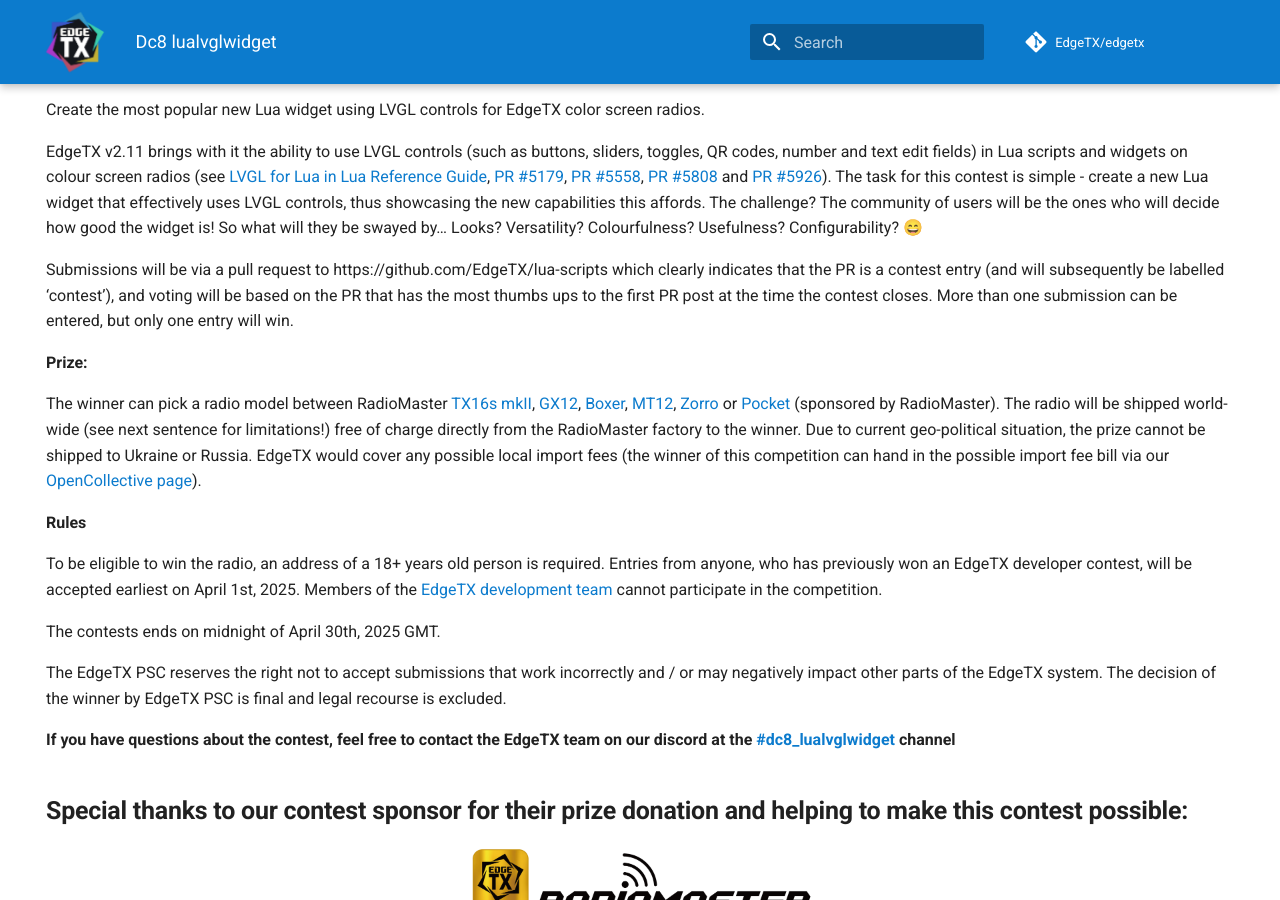
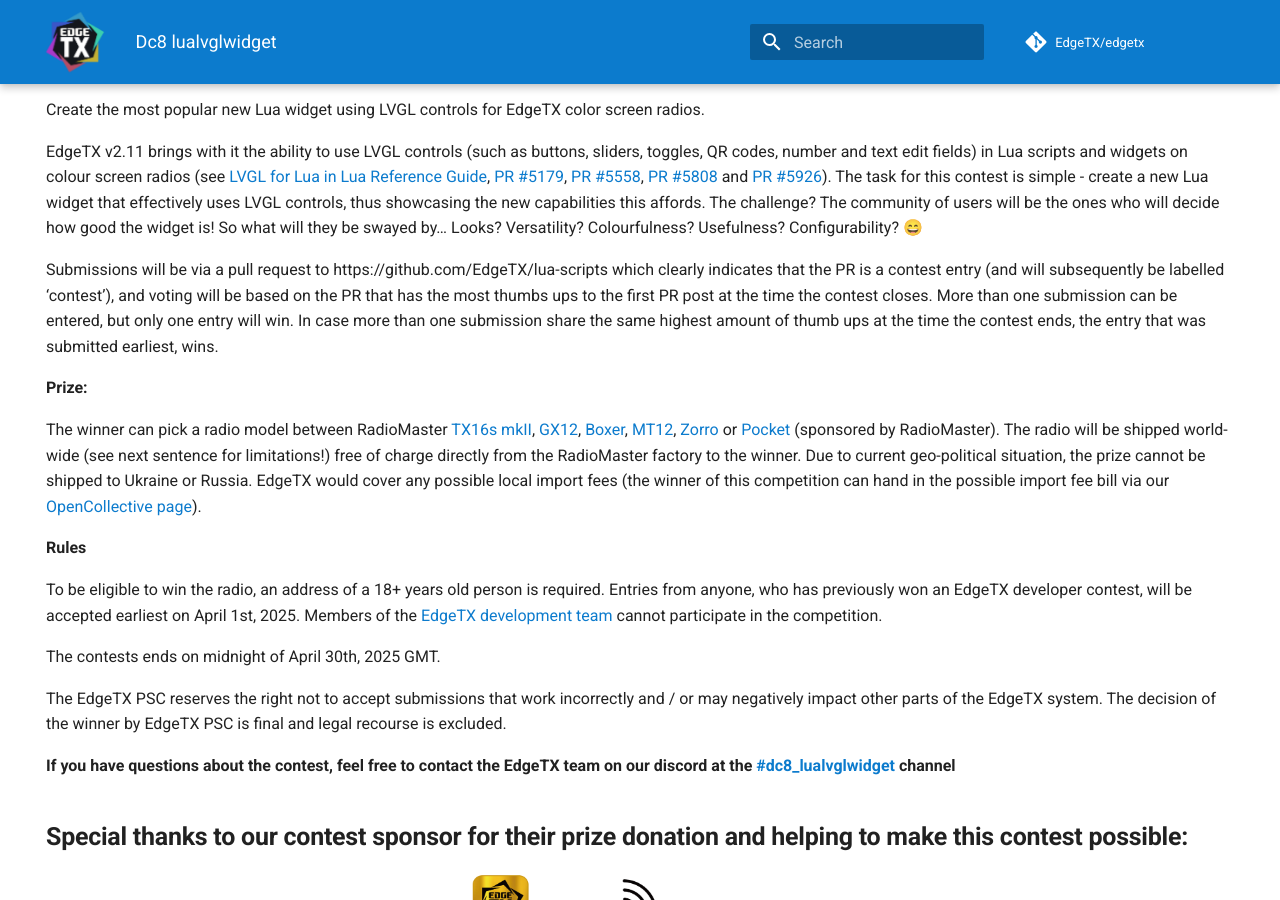
Before and after one commit to EdgeTX/edgetx.github.io, an MkDocs documentation site: the page built from docs/dc8_lualvglwidget.md, in a window 1280 px wide and 900 px high, scrolled down 1048 px. Built offline with MkDocs 1.6.1 and Material for MkDocs 9.7.7, drawn with Linux system fonts in a browser that asks for light colours; comment, search, counter and statistics services are not loaded.

Commit message:
DC8 clarififaction regarding thumb up count

```diff
--- a/docs/dc8_lualvglwidget.md
+++ b/docs/dc8_lualvglwidget.md
@@ -17,7 +17,7 @@
 
 EdgeTX v2.11 brings with it the ability to use LVGL controls (such as buttons, sliders, toggles, QR codes, number and text edit fields) in Lua scripts and widgets on colour screen radios (see [LVGL for Lua in Lua Reference Guide](https://luadoc.edgetx.org/next-snapshot/lua-api-reference/lvgl-for-lua/overview), [PR #5179](https://github.com/EdgeTX/edgetx/pull/5179), [PR #5558](https://github.com/EdgeTX/edgetx/pull/5558), [PR #5808](https://github.com/EdgeTX/edgetx/pull/5808) and [PR #5926](https://github.com/EdgeTX/edgetx/pull/5926)). The task for this contest is simple - create a new Lua widget that effectively uses LVGL controls, thus showcasing the new capabilities this affords. The challenge? The community of users will be the ones who will decide how good the widget is! So what will they be swayed by… Looks? Versatility? Colourfulness? Usefulness? Configurability? 😄
 
-Submissions will be via a pull request to https://github.com/EdgeTX/lua-scripts which clearly indicates that the PR is a contest entry (and will subsequently be labelled ‘contest’), and voting will be based on the PR that has the most thumbs ups to the first PR post at the time the contest closes. More than one submission can be entered, but only one entry will win.
+Submissions will be via a pull request to https://github.com/EdgeTX/lua-scripts which clearly indicates that the PR is a contest entry (and will subsequently be labelled ‘contest’), and voting will be based on the PR that has the most thumbs ups to the first PR post at the time the contest closes. More than one submission can be entered, but only one entry will win. In case more than one submission share the same highest amount of thumb ups at the time the contest ends, the entry that was submitted earliest, wins.
 
 
 **Prize:**
```
